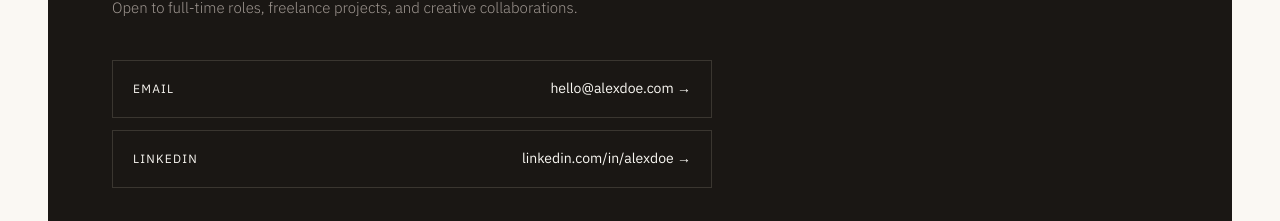
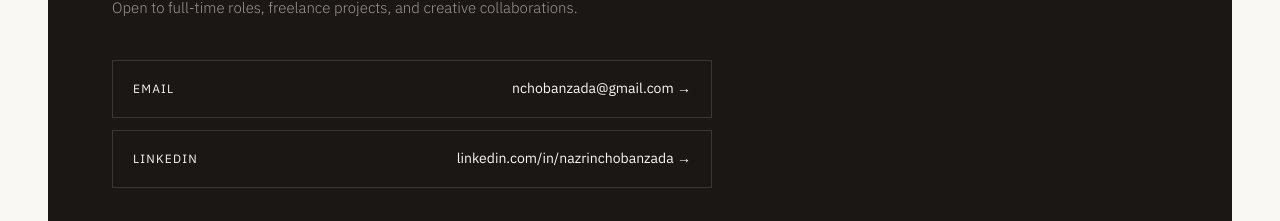
Before and after one commit to NazrinChobanzada/my-portfolio, a Next.js app: page / in a window 1280 px wide. Shown: the part 3491-3712 px from the top of the page. Built offline with nearby package versions, Linux system fonts and the light colour scheme.

Commit message:
açıklama

```diff
--- a/app/page.tsx
+++ b/app/page.tsx
@@ -198,8 +198,8 @@ export default function Home() {
           </p>
           <div style={{ display: 'flex', flexDirection: 'column', gap: '0.75rem' }}>
             {[
-              { label: 'Email', value: 'hello@alexdoe.com', href: 'mailto:hello@alexdoe.com' },
-              { label: 'LinkedIn', value: 'linkedin.com/in/alexdoe', href: '#' },
+              { label: 'Email', value: 'nchobanzada@gmail.com', href: 'mailto:nchobanzada@gmail.com' },
+              { label: 'LinkedIn', value: 'linkedin.com/in/nazrinchobanzada', href: '#' },
 
             ].map(link => (
               <a key={link.label} href={link.href} style={{ display: 'flex', alignItems: 'center', justifyContent: 'space-between', padding: '1rem 1.25rem', border: '1px solid #3A3630', color: 'var(--cream)', fontSize: '14px', transition: 'all .2s' }}
```
